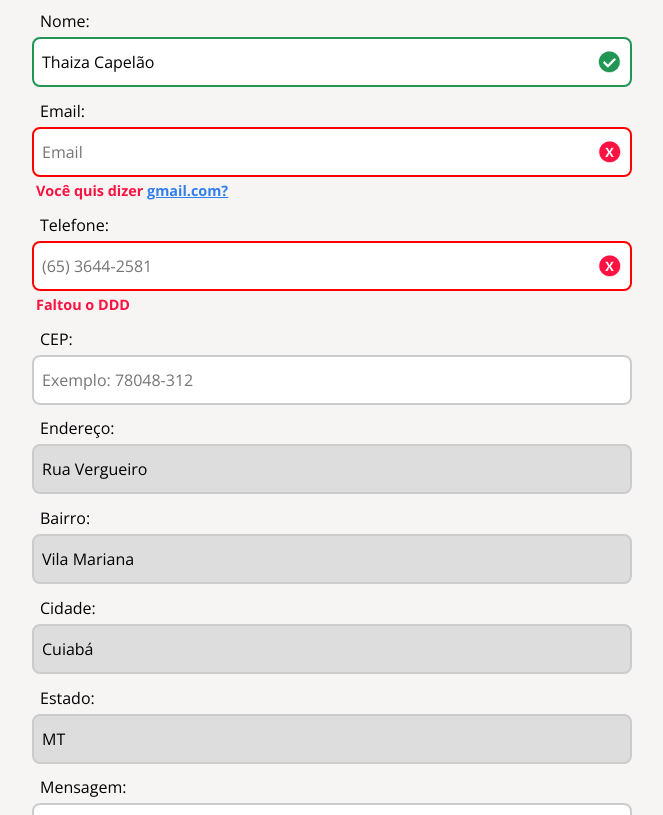
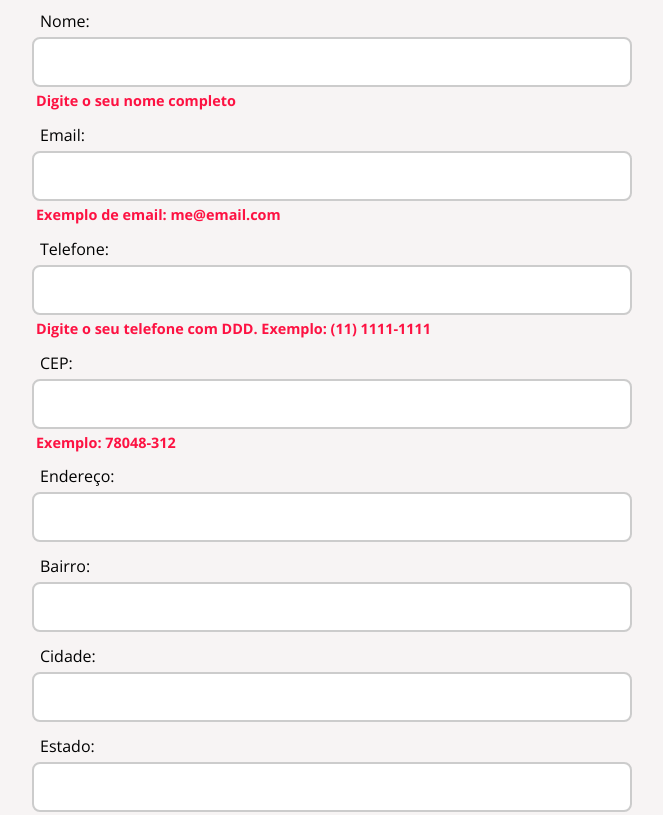
Before and after one commit to Claudinha-Freithas/apeperia-alura, a plain HTML site: page index.html in a window 1280 px wide. Shown: the part 3145-3960 px from the top of the page, without its empty margins (308-971 px from the left). Drawn offline with nearby package versions, Linux system fonts and the light colour scheme.

Commit message:
Atualizado arquivo index

```diff
--- a/index.html
+++ b/index.html
@@ -54,12 +54,12 @@
 
     <nav class="cabecalho-nav" role="main">
       <ul>
-        <li class="cabecalho-nav-item"><a href="#">Sobre</a></li>
-        <li class="cabecalho-nav-item"><a href="#">Planos</a></li>
-        <li class="cabecalho-nav-item"><a href="#">Blog</a></li>
-        <li class="cabecalho-nav-item"><a href="#">Destaques</a></li>
-        <li class="cabecalho-nav-item"><a href="#">Institucional</a></li>
-        <li class="cabecalho-nav-item"><a href="#">Contato</a></li>
+        <li class="cabecalho-nav-item"><a href="#sobre">Sobre</a></li>
+        <li class="cabecalho-nav-item"><a href="#planos">Planos</a></li>
+        <li class="cabecalho-nav-item"><a href="#blog">Blog</a></li>
+        <li class="cabecalho-nav-item"><a href="#destaques">Destaques</a></li>
+        <li class="cabecalho-nav-item"><a href="#institucional">Institucional</a></li>
+        <li class="cabecalho-nav-item"><a href="#contato">Contato</a></li>
       </ul>
     </nav>
   </header>
@@ -337,48 +337,56 @@
             Preencha seus dados e sua mensagem:
           </p>
 
-          <div class="contatoCampo contatoCampo--sucesso">
+          <div class="contatoCampo">
             <label for="Nome">Nome: </label>
-            <input type="text" id="nome" class="contatoCampo--validouFoi" value="Thaiza Capelão" placeholder="Nome" required>
-          </div>
-
-          <div class="contatoCampo contatoCampo--erro">
-            <label for="email">Email: </label>
-            <input type="email" id="email" class="contatoCampo--validouErro" placeholder="Email" required>
-            <span class="contatoCampo-msg contatoCampo-msg--erro">
-              Você quis dizer <a href="#">gmail.com?</a>
+            <input type="text" id="nome" required>
+            <span class="contatoCampo-msg">
+              Digite o seu nome completo
             </span>
           </div>
 
-          <div class="contatoCampo contatoCampo--erro">
+          <div class="contatoCampo">
+            <label for="email">Email: </label>
+            <input type="email" id="email" required>
+            <span class="contatoCampo-msg">
+              Exemplo de email: me@email.com
+            </span>
+          </div>
+
+          <div class="contatoCampo">
             <label>Telefone: </label>
-            <input type="text" class="contatoCampo--validouErro" placeholder="(65) 3644-2581">
-            <span class="contatoCampo-msg contatoCampo-msg--erro">Faltou o DDD</span>
+            <input type="text">
+            <span class="contatoCampo-msg">
+              Digite o seu telefone com DDD. Exemplo: (11) 1111-1111
+            </span>
           </div>
 
           <div class="contatoCampo">
             <label>CEP: </label>
-            <input type="text" maxlength="8" placeholder="Exemplo: 78048-312" required>
+            <input type="text" maxlength="8" required>
+            <span class="contatoCampo-msg">
+              Exemplo: 78048-312
+            </span>
           </div>
 
           <div class="contatoCampo">
             <label>Endereço: </label>
-            <input type="text" class="contatoCampo-campoDesabilitado" readonly value="Rua Vergueiro">
+            <input type="text">
           </div>
 
           <div class="contatoCampo">
             <label>Bairro: </label>
-            <input type="text" class="contatoCampo-campoDesabilitado" readonly value="Vila Mariana">
+            <input type="text">
           </div>
 
           <div class="contatoCampo">
             <label>Cidade: </label>
-            <input type="text" class="contatoCampo-campoDesabilitado" readonly value="Cuiabá">
+            <input type="text">
           </div>
 
           <div class="contatoCampo">
             <label>Estado: </label>
-            <input type="text" class="contatoCampo-campoDesabilitado" readonly value="MT">
+            <input type="text">
           </div>
 
           <div class="contatoCampo">
@@ -387,7 +395,7 @@
           </div>
 
           <div class="contatoCampo">
-            <input type="checkbox" checked value="receberDestaques" class="contatoCampo-checkbox" id="receberEmail">
+            <input type="checkbox" value="receberDestaques" class="contatoCampo-checkbox" id="receberEmail">
             <label class="contatoCampo-label" for="receberEmail">Receber destaques por email</label>
           </div>
 
@@ -395,9 +403,6 @@
             <button class="secaoContato-form-cta btnPadrao" type="submit">
               Enviar mensagem
             </button>
-            <span class="contatoCampo-msg contatoCampo-msg--erro secaoContatoForm-validacao">
-              Verifique os erros acima
-            </span>
           </div>
 
         </form>
```
